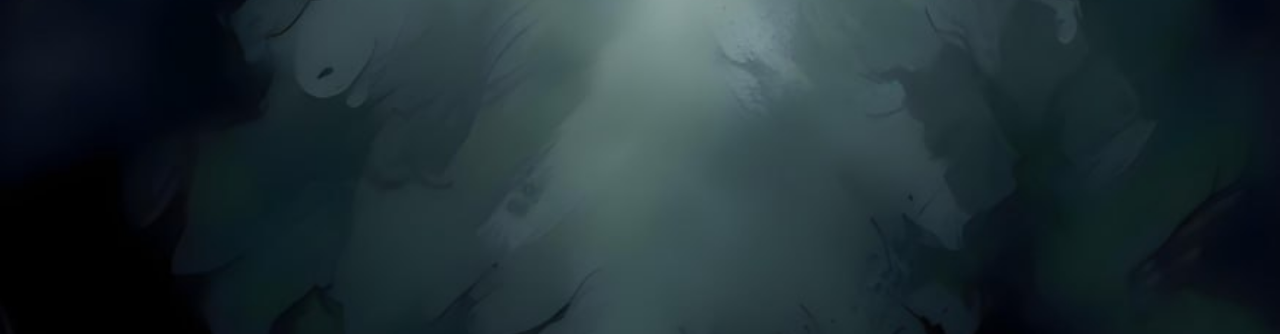
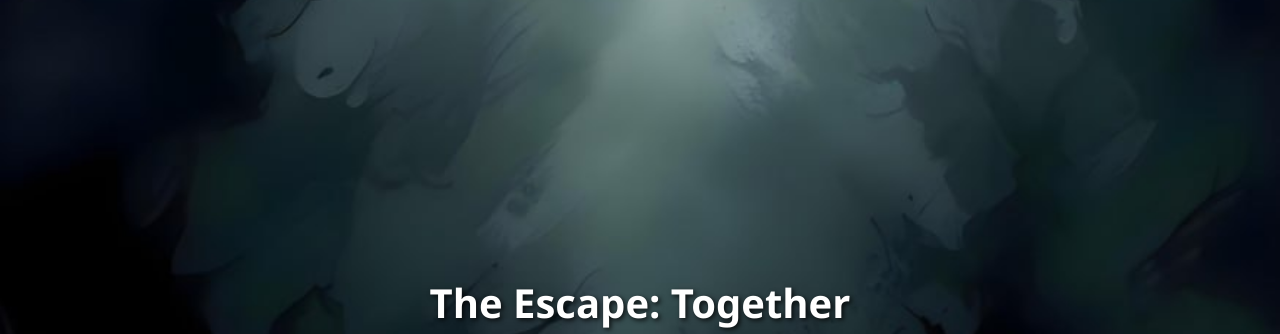
Before and after one commit to Pon4ick02/redirect_app, a plain HTML site: page index.html in a window 1280 px wide. Shown: the top 334 px of the page. Drawn offline with Linux system fonts and the light colour scheme.

Commit message:
Update index.html

```diff
--- a/index.html
+++ b/index.html
@@ -3,6 +3,7 @@
 <head>
   <meta charset="UTF-8" />
   <meta name="viewport" content="width=device-width, initial-scale=1.0" />
+  <h1>The Escape: Together</h1>
   <title>Choose Your Platform</title>
   <style>
     * {
```
